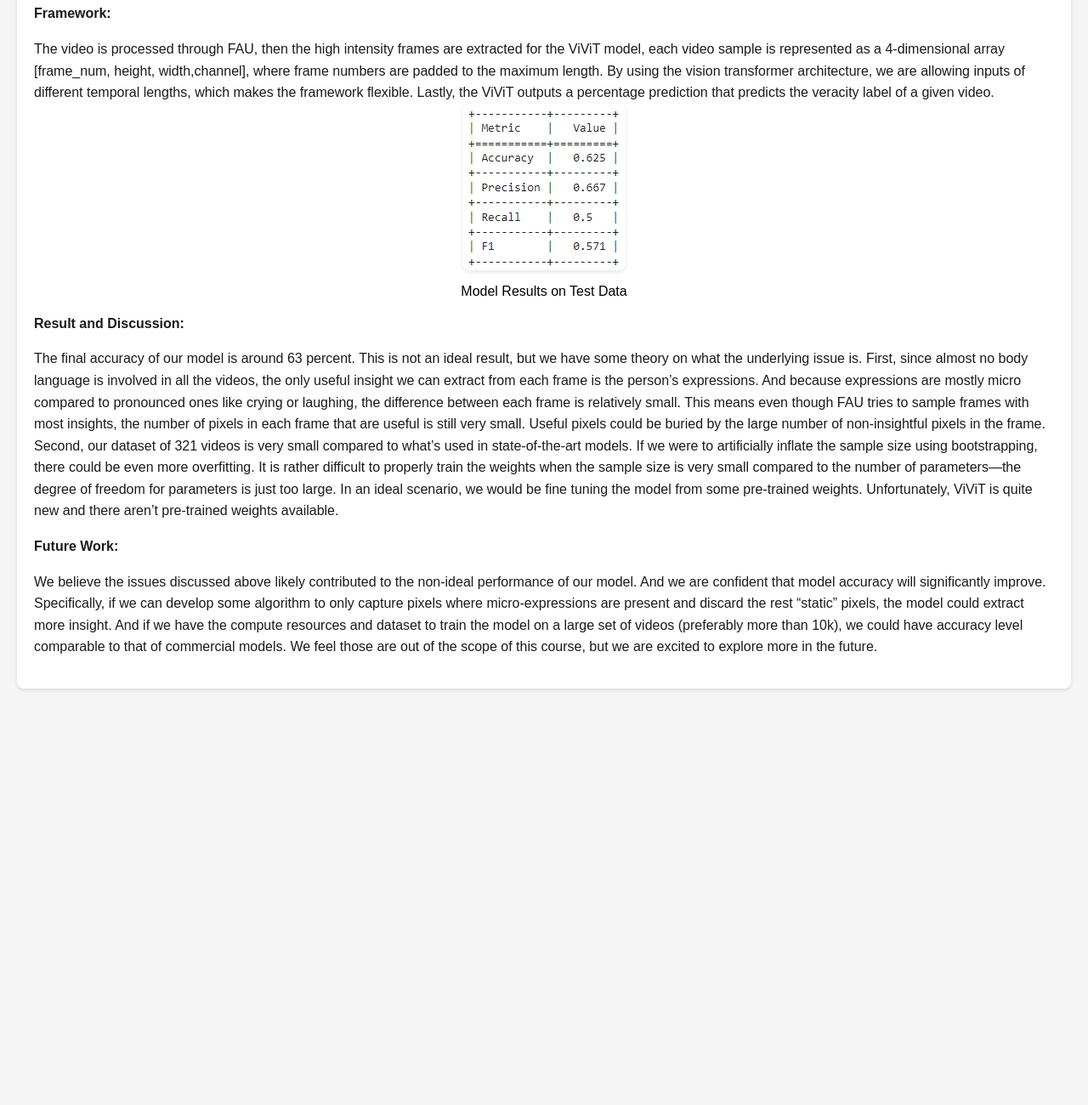
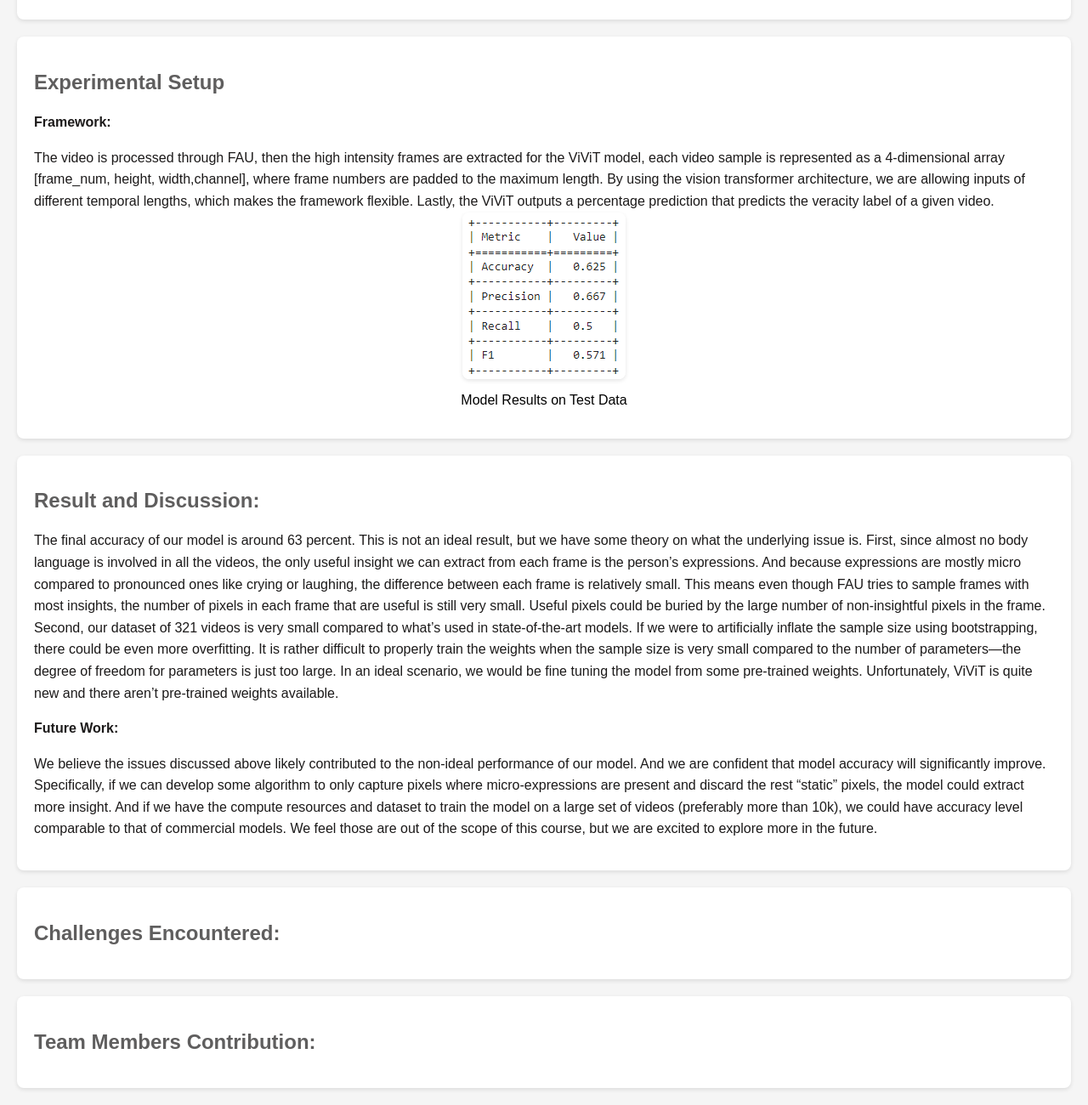
Before and after one commit to PsyDak-Meng/ViViT_Lie_Detector, a plain HTML site: page index.html in a window 1280 px wide. Shown: the part 4050-5350 px from the top of the page at 85% size. Before the commit the page ends 4880 px from the top, so only its background shows below. Drawn offline with Linux system fonts and the light colour scheme.

Commit message:
Update index.html

```diff
--- a/index.html
+++ b/index.html
@@ -180,14 +180,27 @@
                 </div>
             </div>
         </p>
+    </section>
+    <section id="Experimental Setup">
+        <h2>Experimental Setup</h2>
         <p><b>Framework:</b></p>
         <p>The video is processed through FAU, then the high intensity frames are extracted for the ViViT model, each video sample is represented as a 4-dimensional array [frame_num, height, width,channel], where frame numbers are padded to the maximum length. By using the vision transformer architecture, we are allowing inputs of different temporal lengths, which makes the framework flexible. Lastly, the ViViT outputs a percentage prediction that predicts the veracity label of  a given video.
         <img src="web_data/Result.png" alt="FRAMEWORK">
         <p><center>Model Results on Test Data</center></p>
-        <p><b>Result and Discussion:</b></p>
+    </section>
+    <section id="Results and Discussion">
+        <h2>Result and Discussion:</h2>
         <p>The final accuracy of our model is around 63 percent. This is not an ideal result, but we have some theory on what the underlying issue is. First, since almost no body language is involved in all the videos, the only useful insight we can extract from each frame is the person’s expressions. And because expressions are mostly micro compared to pronounced ones like crying or laughing, the difference between each frame is relatively small. This means even though FAU tries to sample frames with most insights, the number of pixels in each frame that are useful is still very small. Useful pixels could be buried by the large number of non-insightful pixels in the frame. Second, our dataset of 321 videos is very small compared to what’s used in state-of-the-art models. If we were to artificially inflate the sample size using bootstrapping, there could be even more overfitting. It is rather difficult to properly train the weights when the sample size is very small compared to the number of parameters—the degree of freedom for parameters is just too large. In an ideal scenario, we would be fine tuning the model from some pre-trained weights. Unfortunately, ViViT is quite new and there aren’t pre-trained weights available.
         <p><b>Future Work:</b></p>
         <p>We believe the issues discussed above likely contributed to the non-ideal performance of our model. And we are confident that model accuracy will significantly improve. Specifically, if we can develop some algorithm to only capture pixels where micro-expressions are present and discard the rest “static” pixels, the model could extract more insight. And if we have the compute resources and dataset to train the model on a large set of videos (preferably more than 10k), we could have accuracy level comparable to that of commercial models. We feel those are out of the scope of this course, but we are excited to explore more in the future.
     </section>
+        <section id="Challenges Encountered">
+        <h2>Challenges Encountered:</h2>
+    </section>
+    </section>
+        <section id="Team Members Contribution">
+        <h2>Team Members Contribution:</h2>
+    </section>
+
 </body>
 </html>
```
